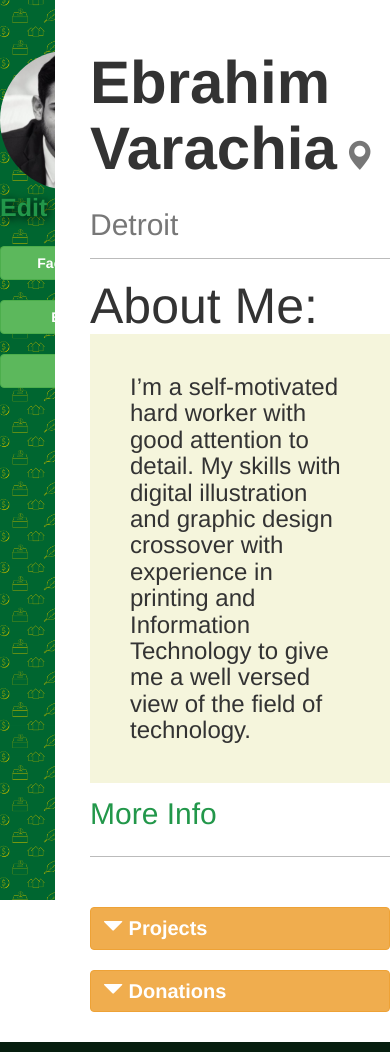
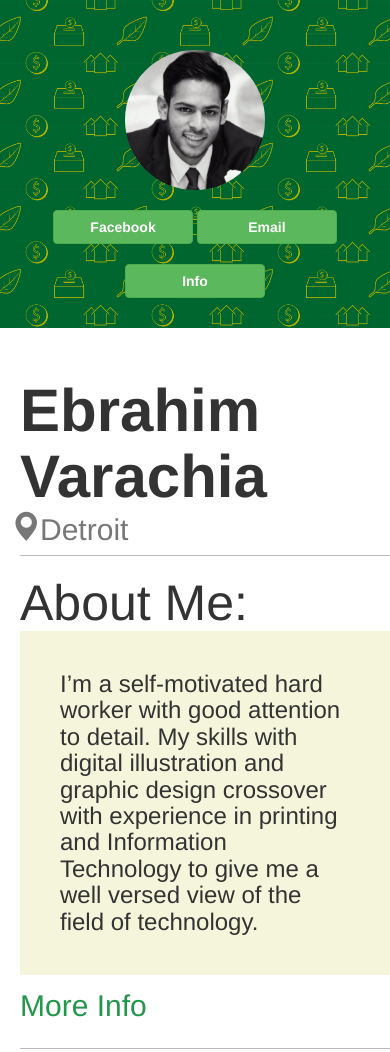
Before and after one commit to cellhaze/patron-challenge, a plain HTML site: page profile-view.html in a window 390 px wide. Shown: the top 1052 px of the page. Drawn offline with nearby package versions, Linux system fonts and the light colour scheme.

Commit message:
final edits

```diff
--- a/mystyle.css
+++ b/mystyle.css
@@ -159,6 +159,10 @@ a {
     max-width: 600px;
 }
 
+#project-content li {
+    font-weight: 900;
+}
+
 .more-info {
     font-size: 30px;
     display: block;
@@ -287,3 +291,28 @@ a {
     overflow: auto;
 */
 }
+
+/*------Media Queries------*/
+
+@media screen and (max-width: 1000px) {
+
+    .left-sidebar {
+        height: auto;
+    }
+
+    .left-sidebar:before {
+        background-size: 30%;
+    }
+
+    .left-sidebar button {
+        display: inline;
+    }
+
+    #edit-button {
+        display: none;
+    }
+
+    #user-location{
+        display: block;
+    }
+}
--- a/profile-view.html
+++ b/profile-view.html
@@ -11,7 +11,7 @@
 <div class="main-right-container">
 <div id="custom-profile left-container">
     <div class="row">
-        <div class="col-xs-2 left-sidebar">
+        <div class="col-md-2 col-xs-12 left-sidebar">
             <div class="profile-nav align-middle">
                 <div class="profile-image-container">
                     <img src="images/ebrahim-profile.jpg" class="img-circle" width="140" height="140">
@@ -25,7 +25,7 @@
                 <button type="button" class="btn btn-success">Info</button>
             </div>
         </div>
-        <div class="col-xs-10 main-content">
+        <div class="col-md-10 col-xs-12 main-content">
             <div class="padding-left">
                 <div class="name-area">
                     <h1 id="profile-name">Ebrahim Varachia
```
Also changed, not shown: index.html (+2 -2 lines).
